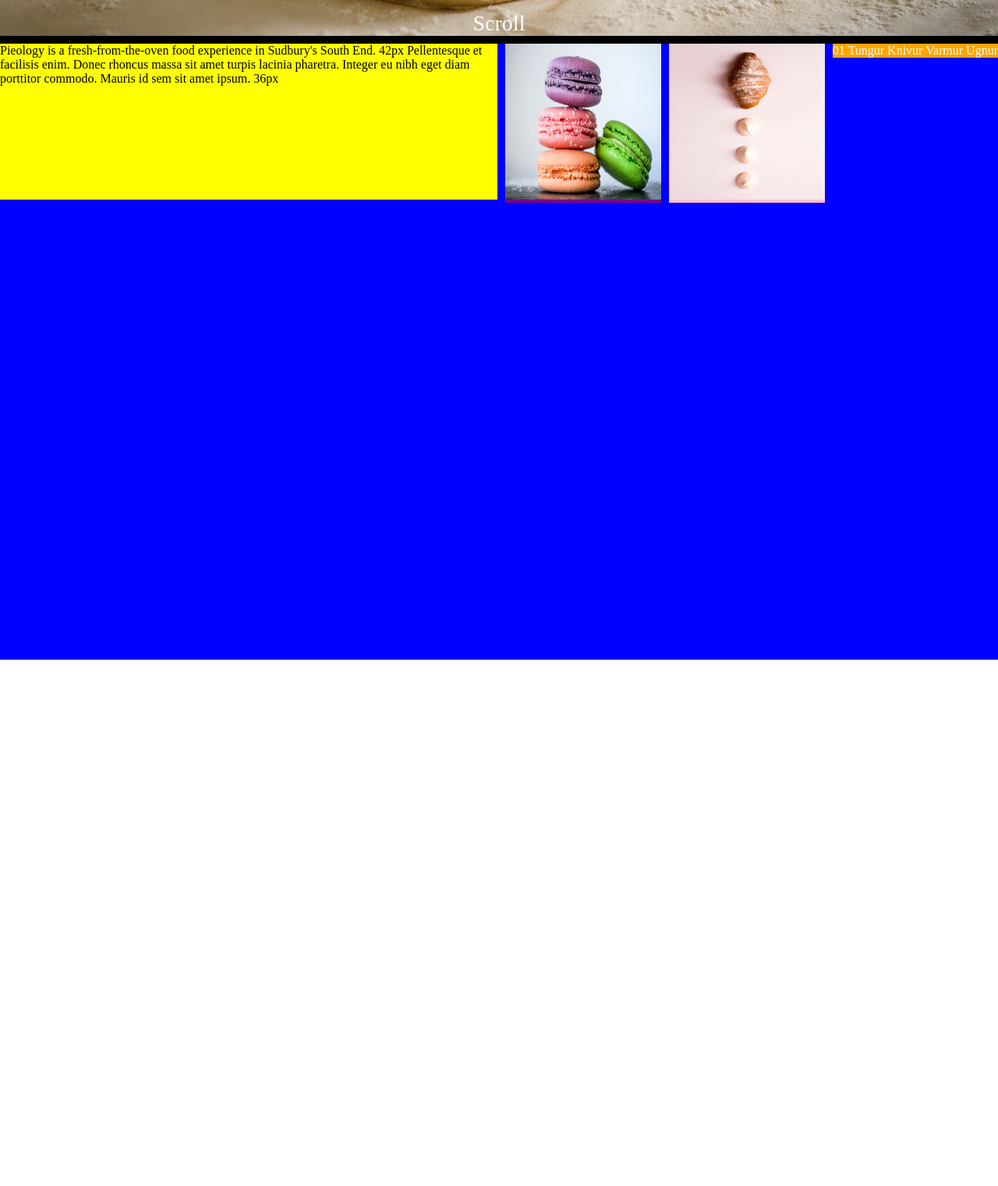
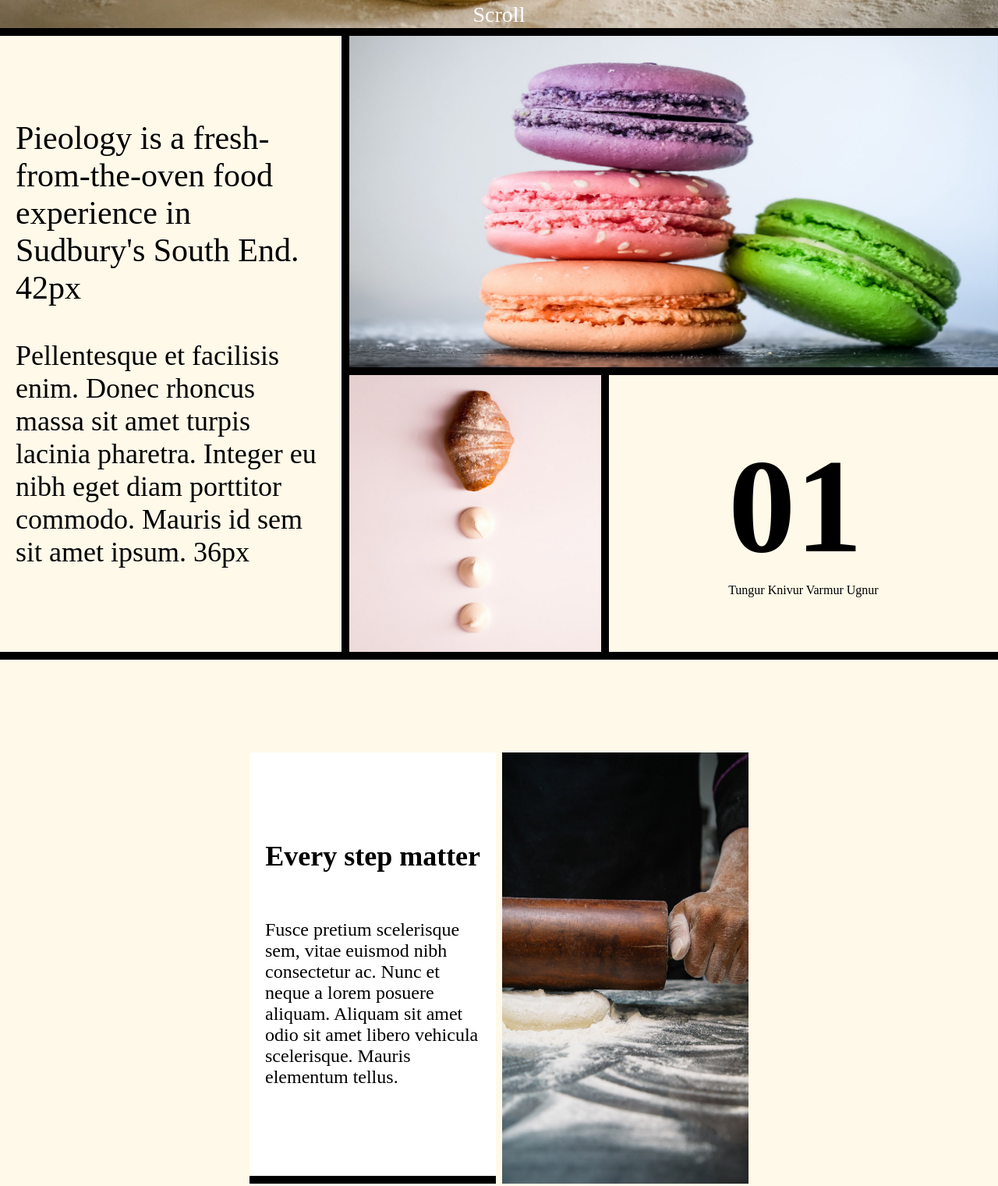
Before and after one commit to Sotis11K/vecka49lektion, a plain HTML site: page index.html in a window 1280 px wide. Shown: the part 754-2275 px from the top of the page at 78% size. Before the commit the page ends 1600 px from the top, so only its background shows below. Drawn offline with Linux system fonts and the light colour scheme.

Commit message:
finished

```diff
--- a/index.html
+++ b/index.html
@@ -9,7 +9,7 @@
 </head>
 <body>
     <main>
-        <div id="page1">
+        <div id="page1" class="flex border-bottom">
             <a href="#">=menu</a>
             <p>Dough Powered</p>
             <h1>Pielogy</h1>
@@ -17,46 +17,54 @@
             <span>Scroll</span>
         </div>
 
-        <div id="page2">
-            <div id="text-page2"><p>Pieology is a fresh-from-the-oven food experience in Sudbury's South End. 42px
+        <div id="page2" class="border-bottom">
+                <div id="text-page2" class="flex"><p><span style="font-size: 42px;">Pieology is a fresh-from-the-oven food experience in Sudbury's South End. 42px</span><br><br>
 
                     Pellentesque et facilisis enim. Donec rhoncus massa sit amet turpis lacinia pharetra. Integer eu nibh eget diam porttitor commodo. Mauris id sem sit amet ipsum. 36px
                     </p>
                 </div>
-            <div id="candies">
-                <img src="/Images/1.png">
-            </div>
+                <div id="candies" class="border-bottom"><img src="/Images/1.png"></div>
+                <div class="combiner">
                     <div id="bread"><img src="/Images/2.png"></div>
-            <div id="text-desc">
+                    <div id="text-desc" class="flex">
+                        <div class="flex">
                             <p>
-                    01
+                                <span style="font-size: 172px;font-weight:bold;">01</span><br>
                                 Tungur Knivur Varmur Ugnur
                             </p>
                         </div>
-        </div><!--
-        <div>
-            <div>
-                <h2>
+                    </div>
+                </div>
+
+
+        </div>
+        <div id="page3" class="flex border-bottom">
+            <div class="flex">
+                <div id="text-page3" class="flex border-bottom">
+                    <h2 style="font-size: 36px;">
                         Every step matter
                     </h2>
-                <p>
+                    <p style="font-size: 24px;">
                         Fusce pretium scelerisque sem, vitae euismod nibh consectetur ac. Nunc et neque a lorem posuere aliquam. Aliquam sit amet odio sit amet libero vehicula scelerisque. Mauris elementum tellus.
                     </p>
                 </div>
-            <div>
+                <div id="img-page3">
                     <img src="Images/3.png">
                 </div>
             </div>
-        <div>
+        </div>
+        <div id="page4" class="flex">
+            <div class="flex">
                 <p>
-                Come by!
-                Östra Hamngatan 13, 411 10 Göteborg
-                Everyday: 07.00 - 19.00
-                Get in touch
-                Phone: +4631000111
-                E-Mail: hello@pieology.com
+                    Come by!<br>
+                    Östra Hamngatan 13, 411 10 Göteborg<br>
+                    <span style="color:red;">Everyday</span>: 07.00 - 19.00<br><br><br>
+                    Get in touch<br>
+                    <span style="color:red;">Phone</span>: +4631000111<br>
+                    <span style="color:red;">E-mail</span>: hello@pieology.com<br>
                 </p>
-        </div>-->
+            </div>
+        </div>
     </main>
 </body>
 </html>
--- a/scss/style.scss
+++ b/scss/style.scss
@@ -8,13 +8,18 @@ body, html{
     padding: 0;
 }
 
+.flex{
+    display: flex;
+    justify-content: center;
+    align-items: center;
+}
+.border-bottom{
+    border-bottom: solid 10px black;
+}
 
 #page1{
     height: 100vh;
     width: 100%;
-    display: flex;
-    justify-content: center;
-    align-items: center;
     background-image: url('../Images/0.png');
     background-size: cover;
     background-position: center;
@@ -37,7 +42,7 @@ body, html{
         font-size: 172px;
     }
     span{
-        bottom: 0;
+        bottom: 11px;
     }
     #txt{
         top: 70%;
@@ -50,33 +55,111 @@ body, html{
 
 #page2{
     height: 100vh;
-    border-top: solid 10px black;
-    display: grid;
-    grid-template-columns: auto auto auto auto;
-    grid-gap: 10px;
-    background-color: blue;
+    width: 100%;
+    background-color: #FFF9E9;
+    display: flex;
+    flex-flow: column wrap;
+    flex-wrap: wrap;
+    align-items: flex-end;
             #text-page2{
-        background-color: yellow;
-        height: 200px;
-        grid-area: 1/0/span 2/span 4;
+                flex-shrink: 9;
+                width: 35%;
+                padding: 20px;
+                height: 100%;
+                border-right: solid 10px black;
+                font-size: 36px;
             }
             #candies{
                 background-color:purple;
-        height: max-content;
+                width: 65%;
+                height: 55%;
+                img{
+                    width: 100%;
+                    height: 100%;
+                }
+            }
 
+            .combiner{
+                width: 65%;
+                height: 45%;
+                display: flex;
+
+                #bread{
+                    width: 40%;
+                    height: 100%;
+                    border-right: solid black 10px;
+                    img{
+                        width: 100%;
+                        height: 100%;
                     }
-    #bread{
-        background-color:pink;
-        height: max-content;
+                }
 
+                #text-desc{
+                    width: 60%;
+                    height: 100%;
                 }
-    #text-desc p{
-        background-color:orange;
-        height: max-content;
-        color: white;
             }
 
 
+
+
+            /*
+            #text-desc{
+                background-color:red;
+                position: absolute;
+                bottom: -999px;
+                right: 0;
+                height: 44.6%;
+                width: 35%;
+                flex-direction: row;
+                div{
+                    background-color: blue;
+                    height: 60%;
+                    width: 70%;
+                    font-size: 28px;
+                    color: white;
+                    text-align:center;
+                }
+            }*/
+}
+
+
+#page3{
+    height: 100vh;
+    background-color: #FFF9E9;
+    div{
+        height: 70%;
+        width: 50%;
+        gap: 8px;
+        #text-page3{
+            background-color: white;
+            height: 100%;
+            width: 50%;
+            flex-direction: column;
+            padding: 20px;
+            gap: 60px;
+            border-bottom: solid 10px black;
+        }
+        #img-page3{
+            width: 50%;
+            height: 100%;
+            img{
+                width: 100%;
+                height: 100%;
+            }
+        }
+    }
+}
+
+#page4{
+    height: 100vh;
+    background-color: white;
+    div{
+        height: 400px;
+        font-size: 28px;
+        line-height: 34px;
+        border-bottom: solid 1px black;
+    }
 }
 
 img{
```
Also changed, not shown: scss/style.css, 1 other file. Lines whose indentation alone changed are shown as unchanged.
